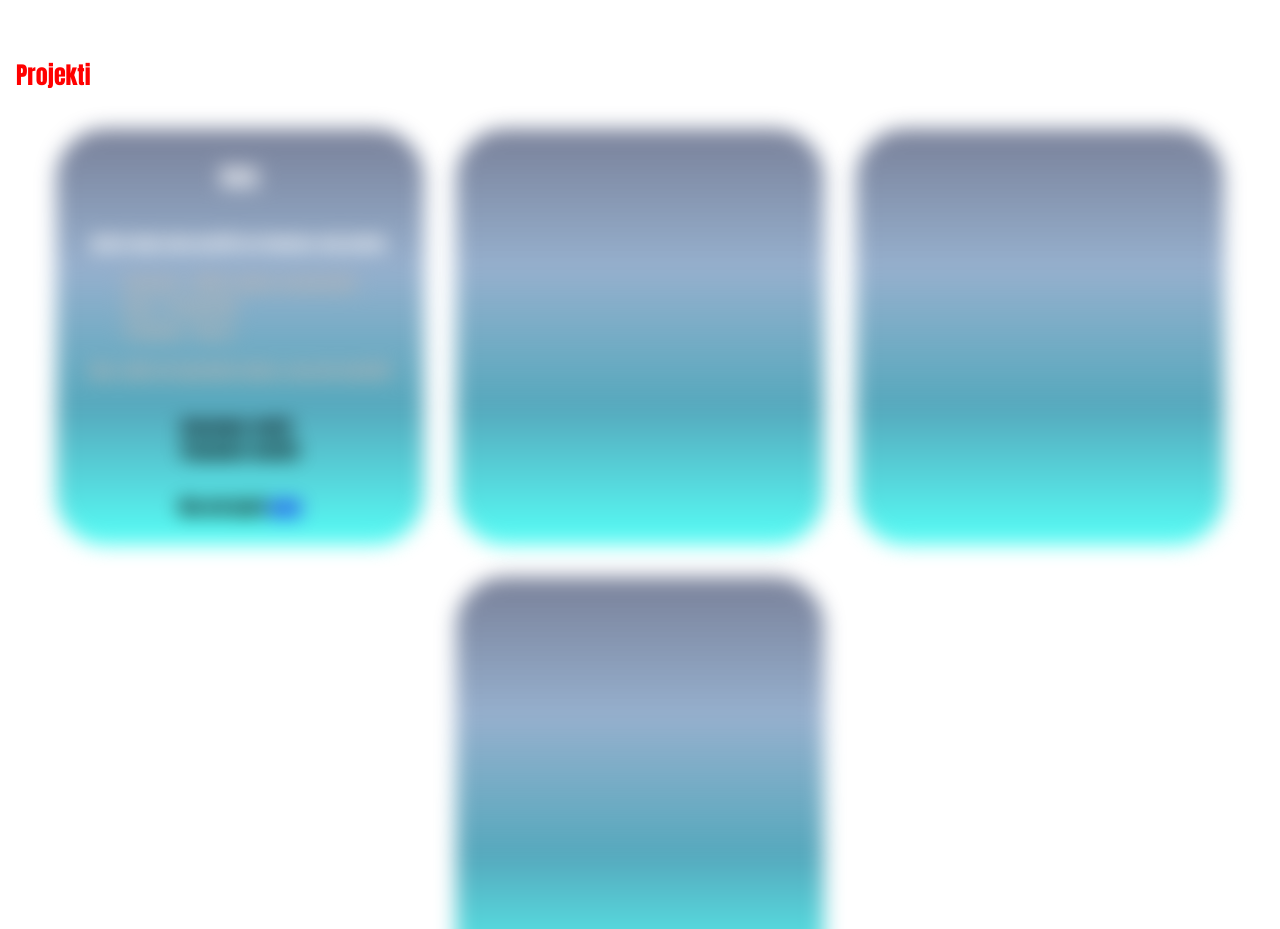
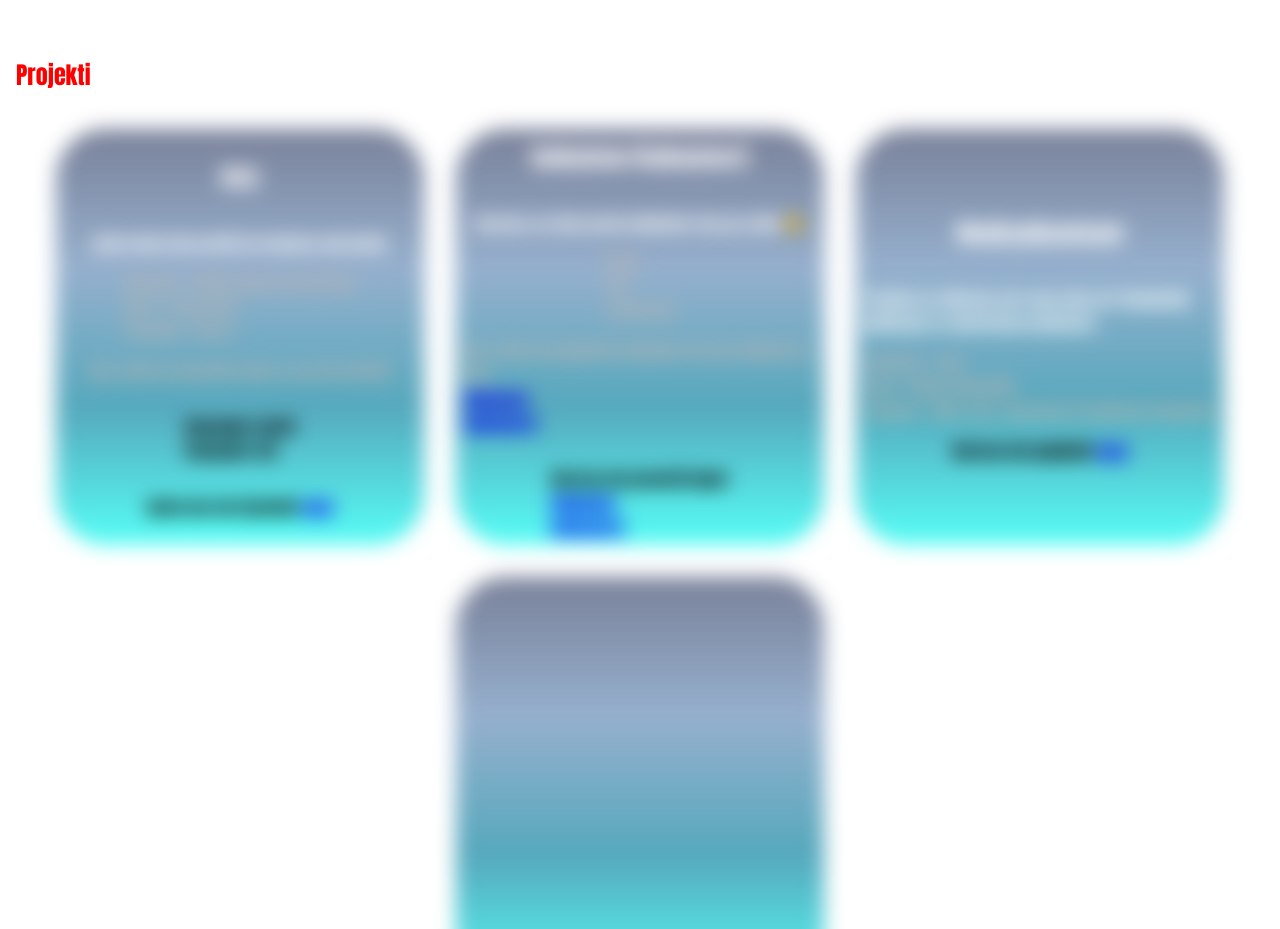
Before and after one commit to stankoris/stankorisimic, a plain HTML site: page index.html in a window 1280 px wide. Shown: the part 2860-3789 px from the top of the page. Drawn offline with Linux system fonts and the light colour scheme.

Commit message:
dodati projekti

```diff
--- a/index.html
+++ b/index.html
@@ -125,9 +125,11 @@
         <section id="projects">
             <h1>Projekti</h1>
             <div class="videoContainer">
+
                 <div class="projects quiz">
+
                     <h2 class="projectsUpperText">Kviz</h2>
-                        <p class="projectsUpperText">Igrica koju smo pravili na tromesečnoj praksi.</p>
+                        <p class="projectsUpperText">Igrica koju smo pravili na tromesečnoj praksi</p>
                         <article class="projectsMiddleText">
                             Backend - MARS engine (JavaScript) <br>
                             Baza - PostgreSQL <br>
@@ -135,16 +137,37 @@
                         </article>
                         <p class="projectsMiddleText">Ako želite da isprobate igricu, možete koristiti</p>
                         <p class="projectsLowerText">Username: test12 <br>
-                        Password: test123 </p>
-                    <p class="projectsLowerText">Možete igrati <a target="_blank" href="http://181g123.e2.mars-hosting.com/">ovde</a></p>
+                        Password: 123 </p>
+                    <p class="projectsLowerText">Igricu možete isprobati <a target="_blank" href="http://181g123.e2.mars-hosting.com/">ovde</a></p>
                 </div>
 
                 <div class="projects calculator">
+                    <h2 class="projectsUpperText">Kalkulator/Kalkulator2</h2>
+                    <p class="projectsUpperText">Naravno, ko nije pravio kalkulator kao početnik &#128516;</p>
+                    <article class="projectsMiddleText">
+                        HTML <br>
+                        CSS <br>
+                        JavaScript
+                    </article>
+                    <p class="projectsMiddleText">Ako želite da pogledate kalkulator možete kliknuti na link: <br>
+                        <a target="_blank" href="https://stankoris.github.io/Calculator/">Kalkulator</a> <br>
+                        <a target="_blank" href="https://stankoris.github.io/Calculator2/">Kalkulator2</a></p>
+                    <p class="projectsLowerText">Kod možete proveriti ispod: <br>
+                    <a target="_blank" href="https://github.com/stankoris/Calculator/">Kalkulator</a> <br>
+                    <a target="_blank" href="https://github.com/stankoris/Calculator2/">Kalkulator2</a></p>
+                </div>
 
+                <div class="projects medicalAssistant">
+                   <h2>MedicalAssistant</h2>
+                   <p class="projectsUpperText">Projekat za odbranu završnog rada na IT Akademiji. Aplikacjia za zakazivanje pacijenata</p>
+                   <article class="projectsMiddleText">
+                        Backend - Java <br>
+                        Baza - MySQL (MariaDB) <br>
+                        Fontend - HTML, CSS, JavaScript (FreeMarkerTemplate)
+                    </article>
+                    <p class="projectsLowerText">Kod možete pogledati <a target="_blank" href="https://github.com/stankoris/MedicalAssistant">ovde</a></p>
                 </div>
-                <div class="projects medicalAssistant">
 
-                </div>
                 <div class="projects laundryRoom">
 
                 </div>
```
